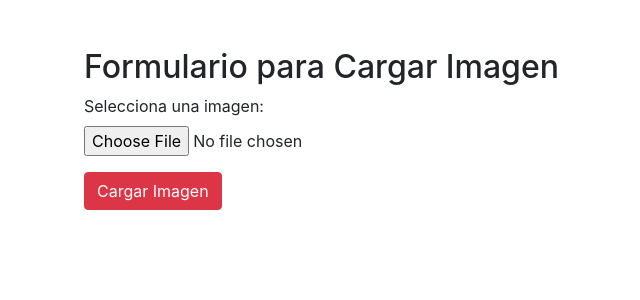
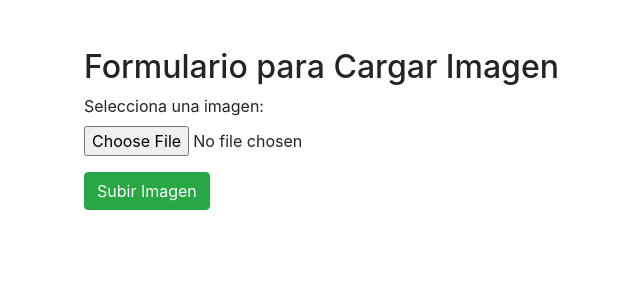
Before and after one commit to his4herhandez/ec2-instance, a PHP site: page / in a window 1280 px wide. Shown: the top 300 px of the page, without its empty margins (1-641 px from the left). Run offline with PHP 8.4, Linux system fonts and the light colour scheme.

Commit message:
change button color

```diff
--- a/public/index.php
+++ b/public/index.php
@@ -15,7 +15,7 @@
                 <label for="image">Selecciona una imagen:</label>
                 <input type="file" class="form-control-file" id="image" name="image" required>
             </div>
-            <button type="submit" class="btn btn-danger">Cargar Imagen</button>
+            <button type="submit" class="btn btn-success">Subir Imagen</button>
         </form>
     </div>
 
```
Also changed, not shown: 1 other file.
